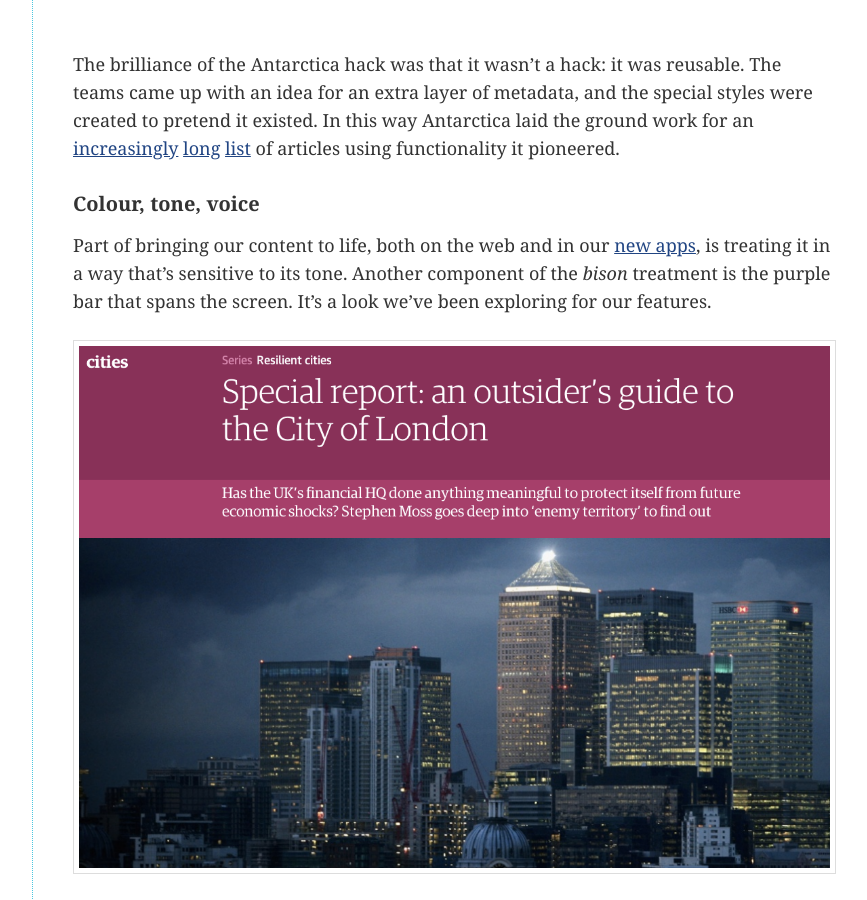
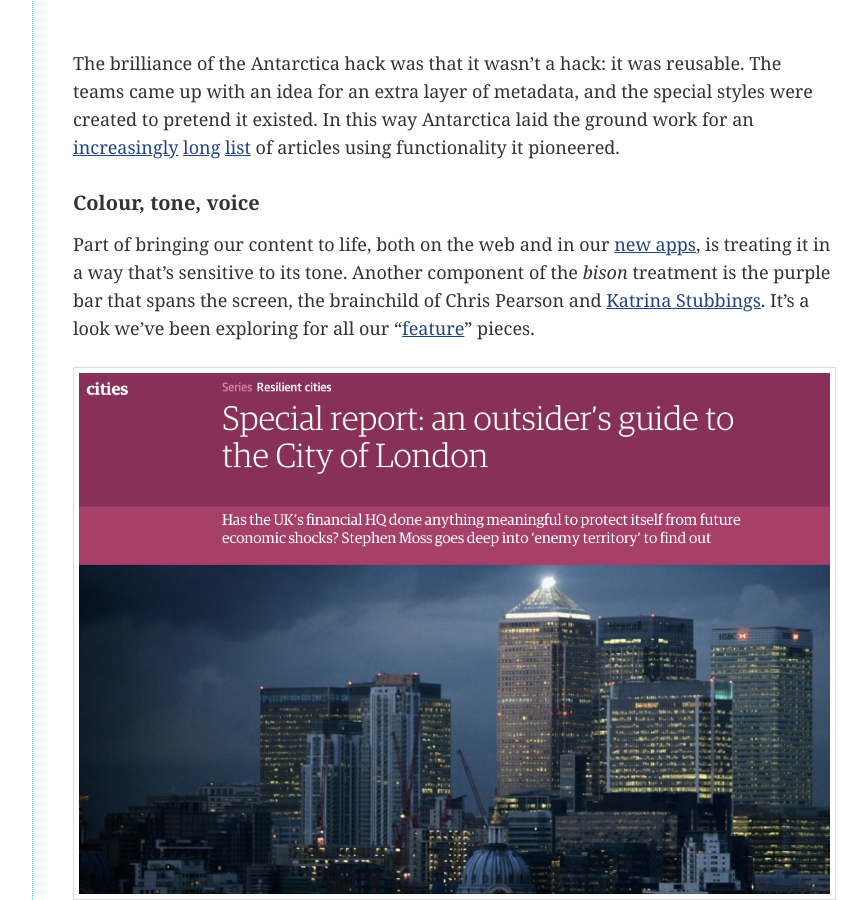
Before and after one commit to guardian/next, a Jekyll site: the page built from jekyll/_posts/2014-06-07-bison.md, in a window 1280 px wide and 900 px high, scrolled down 2956 px. Shown: the whole window, without its empty margins (258-1125 px from the left). Built offline with Jekyll 4.4.1, drawn with Linux system fonts in a browser that asks for light colours; some web fonts are replaced; Markdown is read by kramdown in place of the engine named in the settings; comment, search, counter and statistics services are not loaded.

Commit message:
shout out chris/kat

```diff
--- a/jekyll/_posts/2014-06-07-bison.md
+++ b/jekyll/_posts/2014-06-07-bison.md
@@ -20,7 +20,7 @@ In recent weeks attentive visitors to the newsroom would have been able to hear
 
 *Bisoning* got its name in May from an [article](http://www.theguardian.com/environment/2014/may/21/-sp-european-bison-europe-romania-carpathian-mountains) by Guardian environment editor [Adam Vaughan](http://www.theguardian.com/profile/adam-vaughan). It refers to the bovine star of the main image, who stretches arrestingly to full width across tablet and desktop layouts.
 
-<img src="/assets/images/bison/bison3.png" style="width:100%;margin:0 0 20px 0;padding:5px;border:2px solid #ddd;" />
+<img src="/assets/images/bison/bison3.png" style="width:100%;margin:0 0 20px 0;padding:5px;border:1px solid #ddd;" />
 
 <span style="font-family:EgyptianHeadline,georgia,serif;font-weight:900;">Three months ago</span> all content on our beta site looked, as it does on the current site, more or less the same. Breaking news or reflective long form, our rendering engines treated it all with the same cavalier insouciance.
 
@@ -45,7 +45,7 @@ The brilliance of the Antarctica hack was that it wasn't a hack: it was reusable
 
 ## Colour, tone, voice
 
-Part of bringing our content to life, both on the web and in our [new apps](http://www.theguardian.com/global/ng-interactive/2014/may/29/-sp-the-guardian-app-for-ios-and-android), is treating it in a way that's sensitive to its tone. Another component of the *bison* treatment is the purple bar that spans the screen. It's a look we've been exploring for our features.
+Part of bringing our content to life, both on the web and in our [new apps](http://www.theguardian.com/global/ng-interactive/2014/may/29/-sp-the-guardian-app-for-ios-and-android), is treating it in a way that's sensitive to its tone. Another component of the *bison* treatment is the purple bar that spans the screen, the brainchild of Chris Pearson and [Katrina Stubbings](http://www.katstubbings.com/). It's a look we've been exploring for all our "[feature](http://www.theguardian.com/tone/features?view=responsive)" pieces.
 
 <img src="/assets/images/bison/city.png" style="width:100%;margin:25px 0;padding:5px;border:1px solid #ddd;" />
 
```
